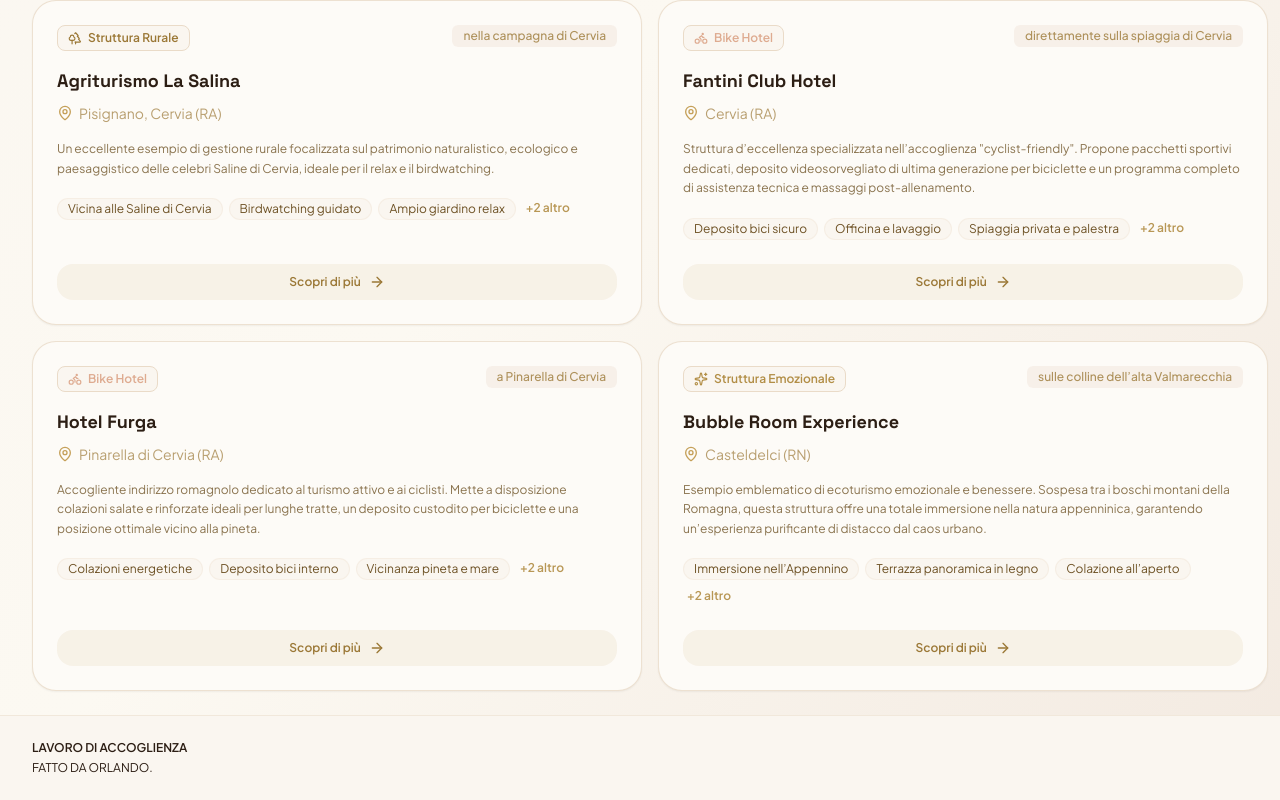
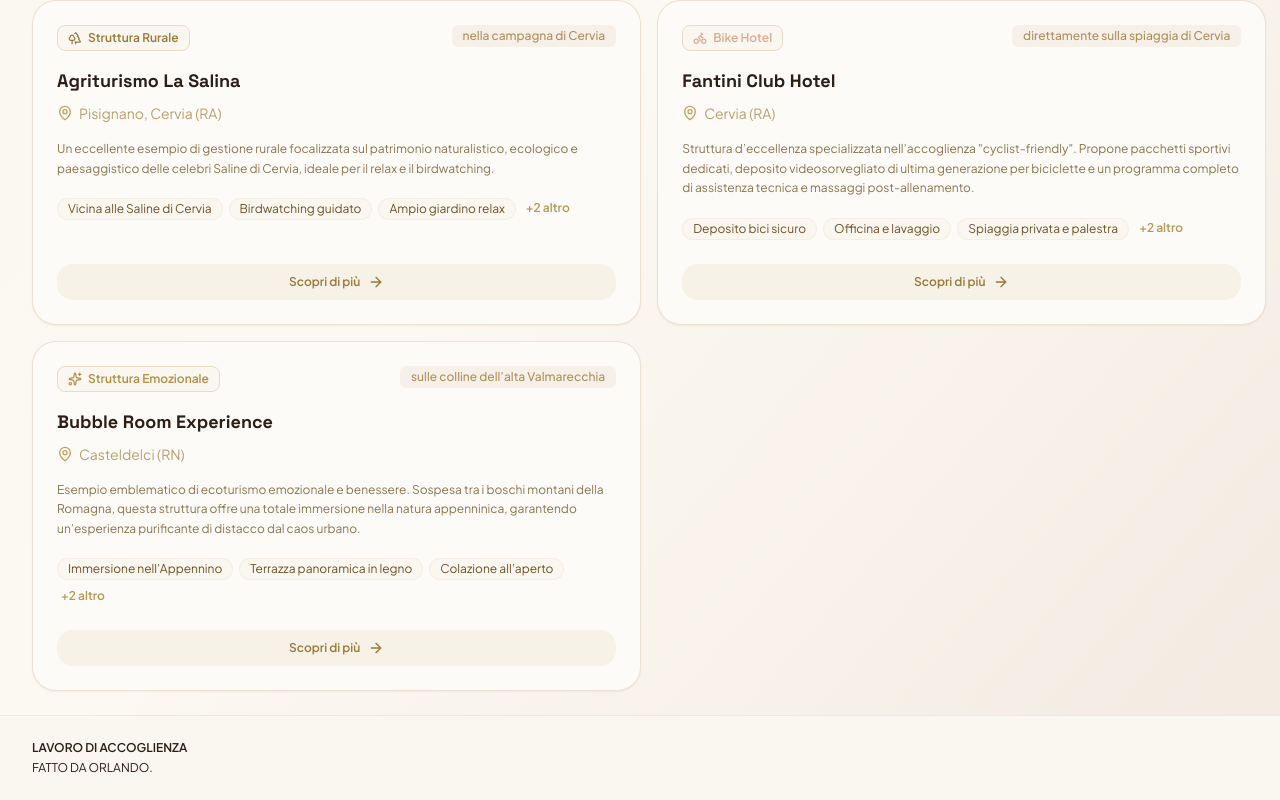
Before and after one commit to LolLol6969/lavorovolpi, a React (Vite) app: page / in a window 1280 px wide. Shown: the part 687-1487 px from the top of the page. Built offline with nearby package versions, Linux system fonts and the light colour scheme.

Commit message:
Delete Hotel Furga from data.ts
Removed Hotel Furga entry from data.

```diff
--- a/src/data.ts
+++ b/src/data.ts
@@ -85,16 +85,6 @@
     coordinates: { lat: 44.2647, lng: 12.3610 }
   },
   {
-    id: 'furga',
-    name: 'Hotel Furga',
-    location: 'Pinarella di Cervia (RA)',
-    distanceFromCervia: 'a Pinarella di Cervia',
-    description: 'Accogliente indirizzo romagnolo dedicato al turismo attivo e ai ciclisti. Mette a disposizione colazioni salate e rinforzate ideali per lunghe tratte, un deposito custodito per biciclette e una posizione ottimale vicino alla pineta.',
-    typology: 'bike',
-    features: ['Colazioni energetiche', 'Deposito bici interno', 'Vicinanza pineta e mare', 'Itinerari consigliati', 'Noleggio city-bike'],
-    coordinates: { lat: 44.2408, lng: 12.3787 }
-  },
-  {
     id: 'bubble-experience',
     name: 'Bubble Room Experience',
     location: 'Casteldelci (RN)',
```
